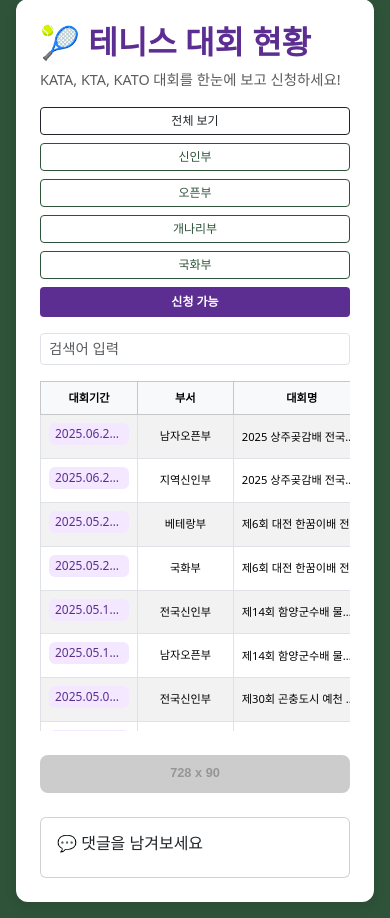
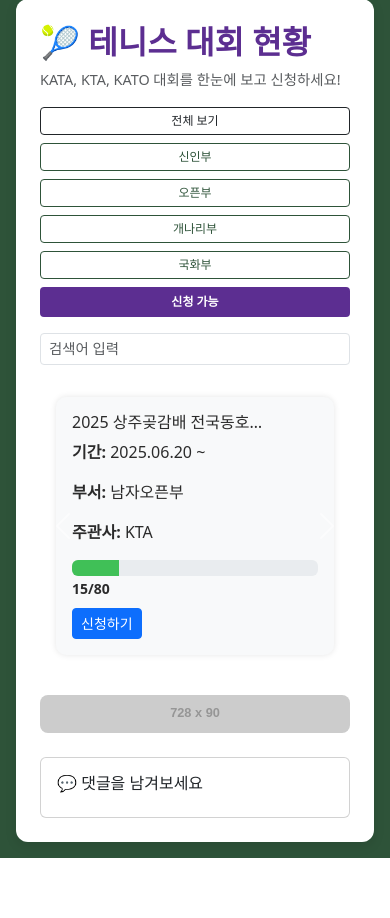
Before and after one commit to ohohjoh/tennis_web, a Flask app: page / in a window 390 px wide. Shown: the part 17-935 px from the top of the page. After the commit the page ends 875 px from the top, so only its background shows below. Run offline with Flask 3, Linux system fonts and the light colour scheme; grey boxes labelled with a size stand in for pictures from a placeholder-image service; some libraries are stand-ins or nearby versions.

Commit message:
Update index.html

```diff
--- a/templates/index.html
+++ b/templates/index.html
@@ -111,6 +111,17 @@
       vertical-align: middle;
     }
 
+    .carousel-item {
+      padding: 1rem;
+    }
+
+    .mobile-card {
+      background: #f8f9fa;
+      border-radius: 10px;
+      padding: 1rem;
+      box-shadow: 0 0 6px rgba(0,0,0,0.1);
+    }
+
     .ad-banner {
       max-width: 100%;
       border-radius: 0.5rem;
@@ -171,7 +182,8 @@
       </div>
     </div>
 
-    <div class="table-responsive table-responsive-scroll">
+    <!-- PC 테이블 -->
+    <div class="table-responsive table-responsive-scroll d-none d-md-block">
       <table class="table table-bordered table-striped">
         <thead class="table-light">
           <tr>
@@ -185,6 +197,17 @@
         </thead>
         <tbody id="tbody"></tbody>
       </table>
+    </div>
+
+    <!-- 모바일 캐러셀 -->
+    <div id="carouselCards" class="carousel slide d-md-none" data-bs-ride="carousel">
+      <div class="carousel-inner" id="mobileCards"></div>
+      <button class="carousel-control-prev" type="button" data-bs-target="#carouselCards" data-bs-slide="prev">
+        <span class="carousel-control-prev-icon"></span>
+      </button>
+      <button class="carousel-control-next" type="button" data-bs-target="#carouselCards" data-bs-slide="next">
+        <span class="carousel-control-next-icon"></span>
+      </button>
     </div>
 
     <div class="text-center my-4">
@@ -204,34 +227,31 @@
     async function fetchData() {
       const response = await fetch("/api/data");
       rawData = await response.json();
-
-      rawData.sort((a, b) => {
-        const aDate = (a['대회기간'] || '').toString();
-        const bDate = (b['대회기간'] || '').toString();
-        return bDate.localeCompare(aDate, 'ko');
-      });
-
+      rawData.sort((a, b) => (b['대회기간'] || '').localeCompare(a['대회기간'] || '', 'ko'));
       filterAvailable();
     }
 
     function renderTable(data) {
-      filteredData = data;
       const tbody = document.getElementById("tbody");
       tbody.innerHTML = "";
+      data.forEach(item => tbody.appendChild(makeTableRow(item)));
 
-      data.forEach(item => {
+      const carouselInner = document.getElementById("mobileCards");
+      carouselInner.innerHTML = "";
+      data.forEach((item, index) => carouselInner.appendChild(makeCarouselCard(item, index === 0)));
+    }
+
+    function makeTableRow(item) {
+      const row = document.createElement("tr");
+      const fullDate = item['대회기간'] || '';
+      const shortDate = fullDate.split('~')[0].trim() + ' ~';
+      const fullTitle = item['대회명'] || '';
+      const shortTitle = fullTitle.length > 15 ? fullTitle.slice(0, 15) + '…' : fullTitle;
       const current = parseInt(item['현원']) || 0;
       const capacity = parseInt(item['정원']) || 0;
       const percentage = capacity > 0 ? Math.round((current / capacity) * 100) : 0;
       const progressColor = percentage >= 100 ? 'progress-red' : percentage >= 70 ? 'progress-yellow' : 'progress-green';
 
-        const fullDate = item['대회기간'] || '';
-        const shortDate = fullDate.split('~')[0].trim() + ' ~';
-
-        const fullTitle = item['대회명'] || '';
-        const shortTitle = fullTitle.length > 15 ? fullTitle.slice(0, 15) + '…' : fullTitle;
-
-        const row = document.createElement("tr");
       row.innerHTML = `
         <td><span class="date-display" title="${fullDate}">${shortDate}</span></td>
         <td>${item['부서'] || ''}</td>
@@ -249,8 +269,37 @@
         <td>${item['주관사']}</td>
         <td><a href="${item['참가신청 링크']}" target="_blank" class="text-primary"><i class="bi bi-box-arrow-up-right"></i></a></td>
       `;
-        tbody.appendChild(row);
-      });
+      return row;
+    }
+
+    function makeCarouselCard(item, active) {
+      const fullDate = item['대회기간'] || '';
+      const shortDate = fullDate.split('~')[0].trim() + ' ~';
+      const fullTitle = item['대회명'] || '';
+      const shortTitle = fullTitle.length > 15 ? fullTitle.slice(0, 15) + '…' : fullTitle;
+      const current = parseInt(item['현원']) || 0;
+      const capacity = parseInt(item['정원']) || 0;
+      const percentage = capacity > 0 ? Math.round((current / capacity) * 100) : 0;
+      const progressColor = percentage >= 100 ? 'progress-red' : percentage >= 70 ? 'progress-yellow' : 'progress-green';
+
+      const wrapper = document.createElement("div");
+      wrapper.className = `carousel-item${active ? ' active' : ''}`;
+      wrapper.innerHTML = `
+        <div class="mobile-card">
+          <h6 title="${fullTitle}">${shortTitle}</h6>
+          <p><strong>기간:</strong> ${shortDate}</p>
+          <p><strong>부서:</strong> ${item['부서'] || ''}</p>
+          <p><strong>주관사:</strong> ${item['주관사']}</p>
+          <div class="mb-2">
+            <div class="progress">
+              <div class="progress-bar ${progressColor}" style="width: ${percentage}%"></div>
+            </div>
+            <small class="fw-bold">${current}/${capacity}</small>
+          </div>
+          <a href="${item['참가신청 링크']}" target="_blank" class="btn btn-sm btn-primary">신청하기</a>
+        </div>
+      `;
+      return wrapper;
     }
 
     function showAll() {
@@ -259,11 +308,7 @@
     }
 
     function filterAvailable() {
-      const available = rawData.filter(item => {
-        const current = parseInt(item['현원']) || 0;
-        const capacity = parseInt(item['정원']) || 0;
-        return current < capacity;
-      });
+      const available = rawData.filter(item => (parseInt(item['현원']) || 0) < (parseInt(item['정원']) || 0));
       renderTable(available);
       setActiveButton('btn-available');
     }
```
Lines whose indentation alone changed are shown as unchanged.
